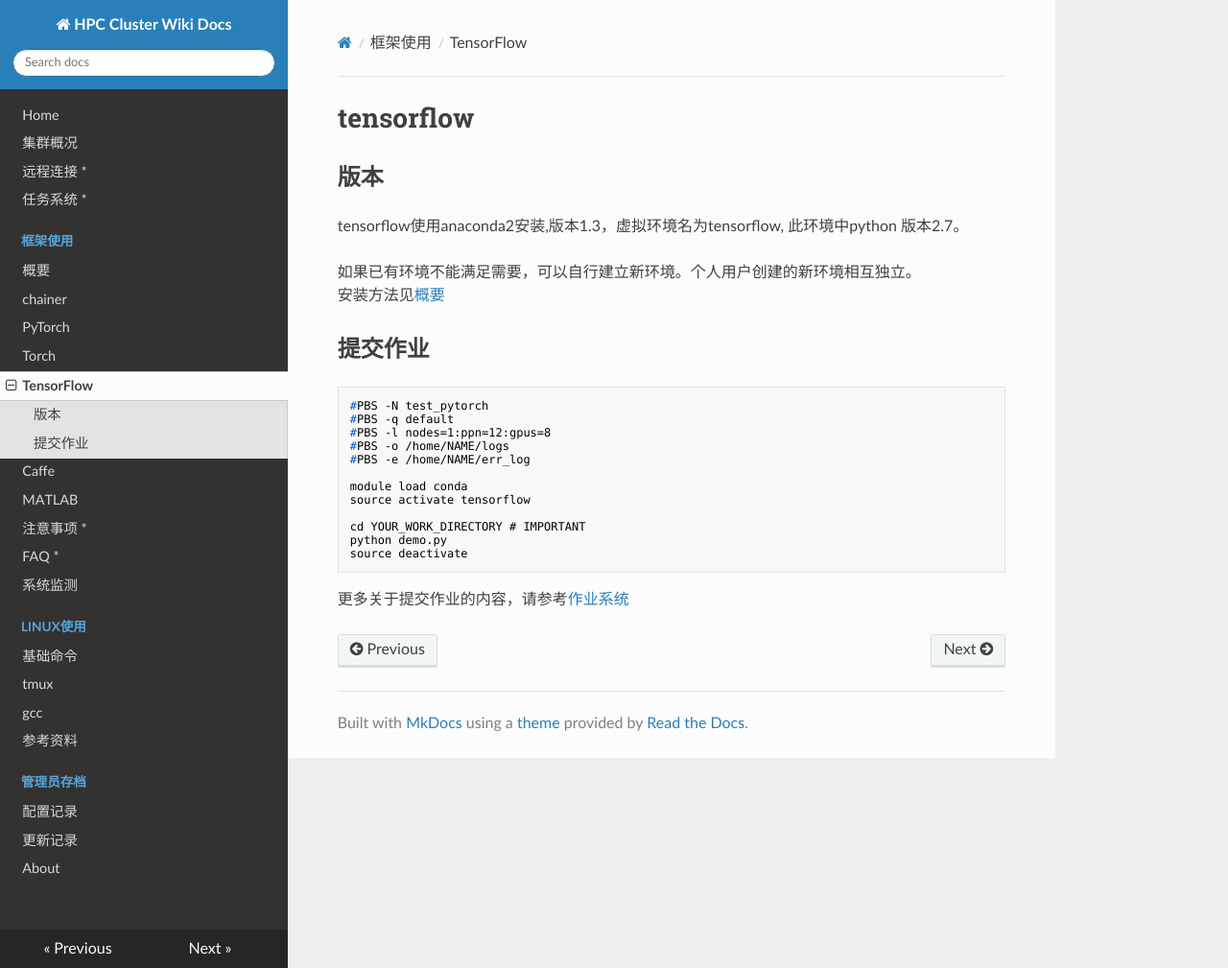
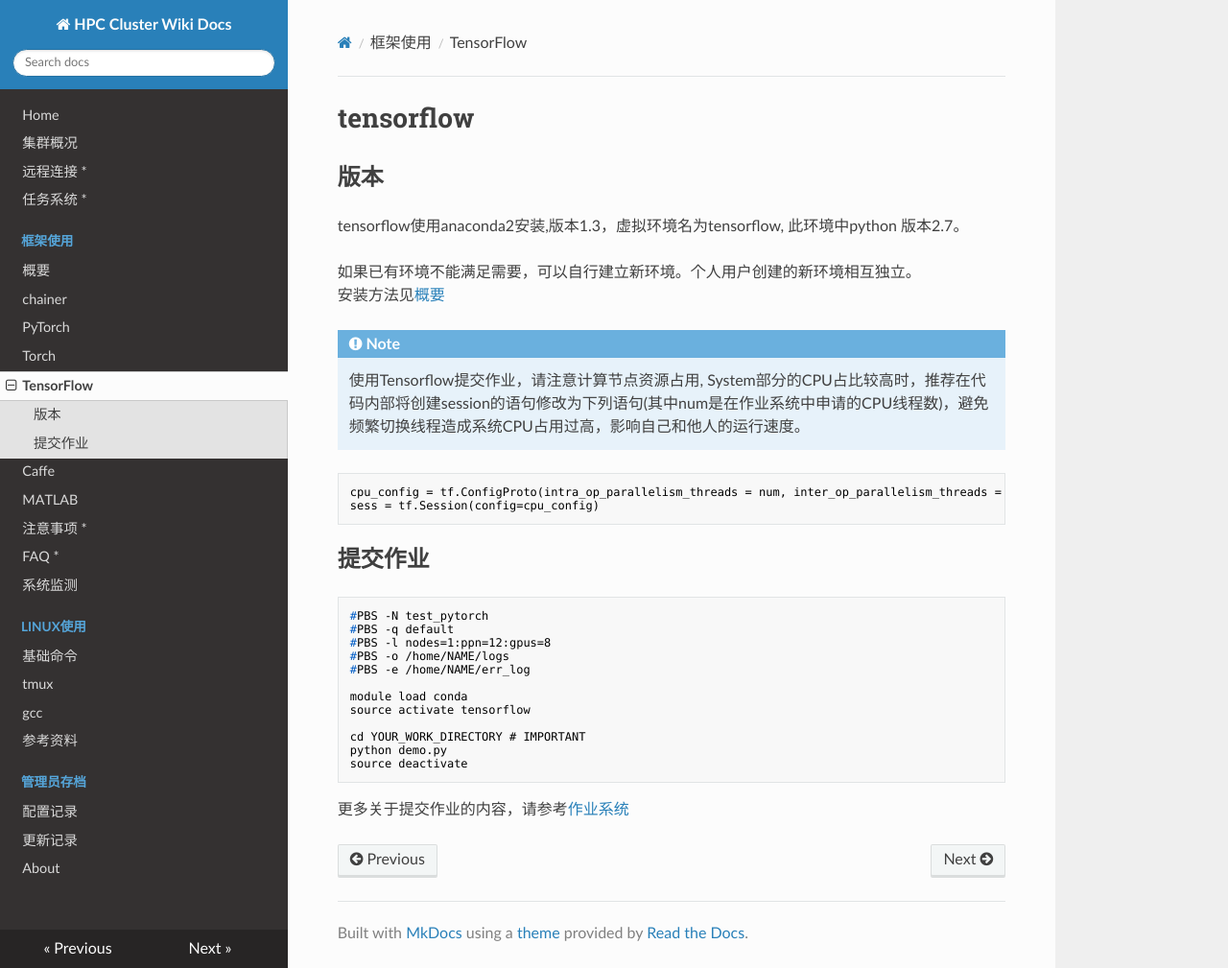
Before and after one commit to SSRheart/HPC_wiki_docs, an MkDocs documentation site: the page built from docs/framework/tensorflow.md, in a window 1280 px wide and 1009 px high. Shown: the whole window at 96% size. Built offline with MkDocs 1.6.1, drawn with Linux system fonts in a browser that asks for light colours; nearby versions of some CDN libraries; old or Windows-style settings are respelled for this version of MkDocs.

Commit message:
Add method for constraining num of CPU threads
Add method for constraining num of CPU threads of Tnesorflow similar as Pytorch

````diff
--- a/docs/framework/tensorflow.md
+++ b/docs/framework/tensorflow.md
@@ -6,6 +6,15 @@ tensorflow使用anaconda2安装,版本1.3，虚拟环境名为tensorflow, 此环
 
 如果已有环境不能满足需要，可以自行建立新环境。个人用户创建的新环境相互独立。
 安装方法见[概要](index.md)
+
+
+!!! Note
+
+    使用Tensorflow提交作业，请注意计算节点资源占用, System部分的CPU占比较高时，推荐在代码内部将创建session的语句修改为下列语句(其中num是在作业系统中申请的CPU线程数)，避免频繁切换线程造成系统CPU占用过高，影响自己和他人的运行速度。
+```Python
+cpu_config = tf.ConfigProto(intra_op_parallelism_threads = num, inter_op_parallelism_threads = num, device_count = {'CPU': num})
+sess = tf.Session(config=cpu_config)
+```
 
 ## 提交作业
 ```shell
````
